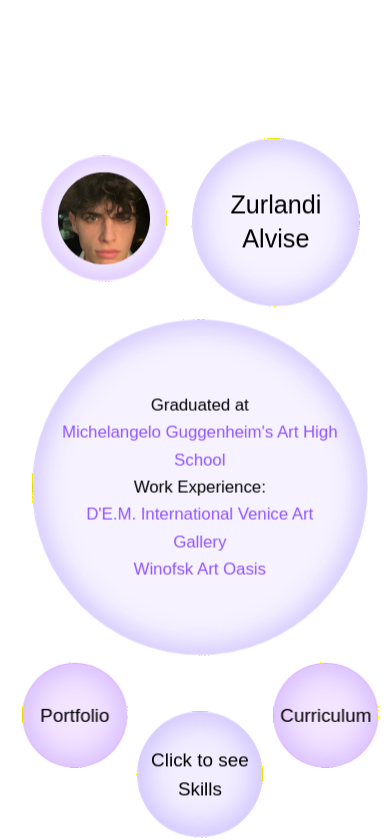
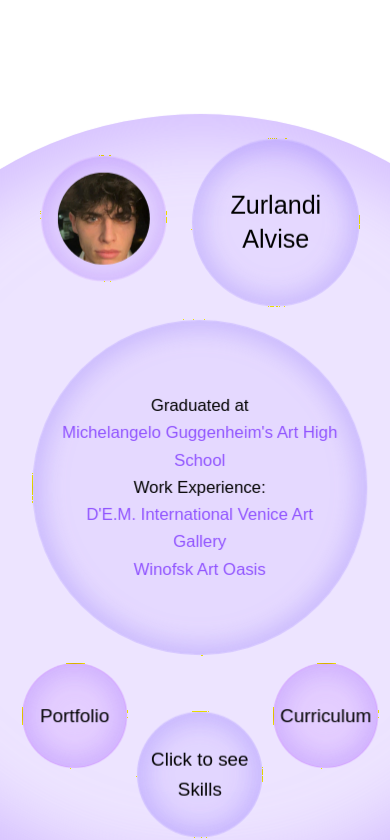
Before and after one commit to JvstAlf/alvise.me, a Svelte app: page / in a window 390 px wide. Shown: the part 760-1600 px from the top of the page. Built offline with nearby package versions, Linux system fonts and the light colour scheme; a web font is replaced by a local one.

Commit message:
fix mobile view?

```diff
--- a/src/App.svelte
+++ b/src/App.svelte
@@ -9,6 +9,7 @@
   import Websites from './lib/Websites.svelte'
   import Footer from './lib/Footer.svelte'
   import { onMount } from 'svelte';
+  import MobileBubble from './lib/MobileBubble.svelte';
 
 let cursorX = $state(0);
 let cursorY = $state(0);
@@ -34,11 +35,18 @@ let cursorWhite = $state(false)
     cursorWhite = value
   }
 
+  function resetHash() {
+  if (window.location.hash && document.getElementById(window.location.hash.substring(1))) {
+    history.replaceState('', document.title, window.location.pathname);
+  }
+}
+
   onMount(() => {
     if ('scrollRestoration' in history) {
       history.scrollRestoration = 'manual';
     }
     window.scrollTo({ top: 0, left: 0, behavior: 'instant' });
+    resetHash()
 
     window.addEventListener('mousemove', onMouseMove);
     window.addEventListener('mouseleave', onMouseLeave);
@@ -50,7 +58,7 @@ let cursorWhite = $state(false)
   });
 </script>
 
-<main class="w-full min-h-screen-dvh cursor-none relative overflow-x-hidden">
+<main class="w-full h-auto cursor-none relative overflow-x-hidden">
   <!-- Custom cursor -->
   {#if cursorVisible && window.innerWidth > 800}
   <div
@@ -72,7 +80,9 @@ let cursorWhite = $state(false)
 
   <Bubbles />
 
+  <div id="info"></div>
   {#if window.innerWidth < 800}
+  <MobileBubble />
   <MobileInfo />
   {:else}
   <DesktopInfo setCursorBig={setCursorBig}/>
@@ -88,6 +98,9 @@ let cursorWhite = $state(false)
   <DesktopThumbnails setCursorBig={setCursorBig}/>
   {/if}
 
+  {#if window.innerWidth < 800}\
+  <MobileBubble />
+  {/if}
   <div id="websites"></div>
   <Websites setCursorBig={setCursorBig}/>
 
--- a/src/lib/DesktopInfo.svelte
+++ b/src/lib/DesktopInfo.svelte
@@ -29,7 +29,7 @@
 
 </script>
 
-<section class="w-full h-screen-dvh flex relative z-10 overflow-x-hidden" id="info" bind:this={element}>
+<section class="w-full h-screen-dvh flex relative z-10 overflow-x-hidden" bind:this={element}>
 
   <div
     class="transition-all duration-700 ease-in-out w-70 h-70 flex justify-center items-center rounded-full bg-purple-400/10 border border-purple-300/30 pointer-events-auto z-15 backdrop-blur-xs transform inner-glow absolute top-[20%] left-[15%]"
--- a/src/lib/Header.svelte
+++ b/src/lib/Header.svelte
@@ -253,12 +253,14 @@ if (width < 800) {
   </a>
 </section>
 
+{#if window.innerWidth >= 800}
 <div
   class="fixed top-1/2 left-1/2 pointer-events-auto special-bubble-wrapper"
   style="transform: translate(calc(-50% + {xOffset}px), -50%) scale({bubbleScale}); transition: transform 0.1s ease-out;"
 >
   <div class="special-bubble"></div>
 </div>
+{/if}
 
 <style>
   @keyframes float {
--- /dev/null
+++ b/src/lib/MobileBubble.svelte
@@ -0,0 +1,58 @@
+<script lang="ts">
+import { onMount } from 'svelte'
+
+let element: HTMLElement
+let isVisible = $state(false);
+
+onMount(() => {
+    const observer = new IntersectionObserver(
+      ([entry]) => {
+        isVisible = entry.isIntersecting;
+      },
+      { threshold: 0.6 }
+    );
+
+    if (element) observer.observe(element);
+    return () => observer.disconnect();
+  });
+</script>
+
+<div class="absolute w-100 h-screen-dvh flex justify-center items-center transition-all duration-500" bind:this={element}
+class:opacity-100={isVisible}
+  class:opacity-0={!isVisible}
+    class:translate-y-15={!isVisible}
+    class:translate-y-0={isVisible}
+    class:scale-0={!isVisible}
+    class:scale-100={isVisible}>
+<div class="bubble absolute"></div>
+</div>
+
+<style>
+.bubble {
+    width: 200vw;
+    aspect-ratio: 1;
+    border-radius: 9999px;
+    background: rgba(196, 166, 255, 0.3);
+    backdrop-filter: blur(8px);
+    box-shadow: inset 0 0 64px 24px rgba(196, 166, 255, 0.6);
+    animation: float-slow 6s ease-in-out infinite;
+    will-change: transform, opacity;
+    overflow: visible;
+    z-index: 1;
+}
+
+@keyframes float-slow {
+  0% {
+    transform: translate3d(0, 0, 0) scale(1);
+    opacity: 1;
+  }
+  50% {
+    transform: translate3d(5px, -10px, 0) scale(1.05);
+    opacity: 0.95;
+  }
+  100% {
+    transform: translate3d(0, 0, 0) scale(1);
+    opacity: 1;
+  }
+}
+</style>
--- a/src/lib/MobileInfo.svelte
+++ b/src/lib/MobileInfo.svelte
@@ -46,7 +46,7 @@ function showPrograms(value: boolean) {
 
 </script>
 
-<section class="w-full h-screen-dvh flex relative z-10 transition-all duration-500 overflow-x-hidden" bind:this={element} id="info"
+<section class="w-full h-screen-dvh flex relative z-10 transition-all duration-500 overflow-x-hidden" bind:this={element}
   class:opacity-100={isVisible}
   class:opacity-0={!isVisible}
   class:translate-y-15={!isVisible}
```
Also changed, not shown: src/lib/Footer.svelte (+18 -18 lines).
